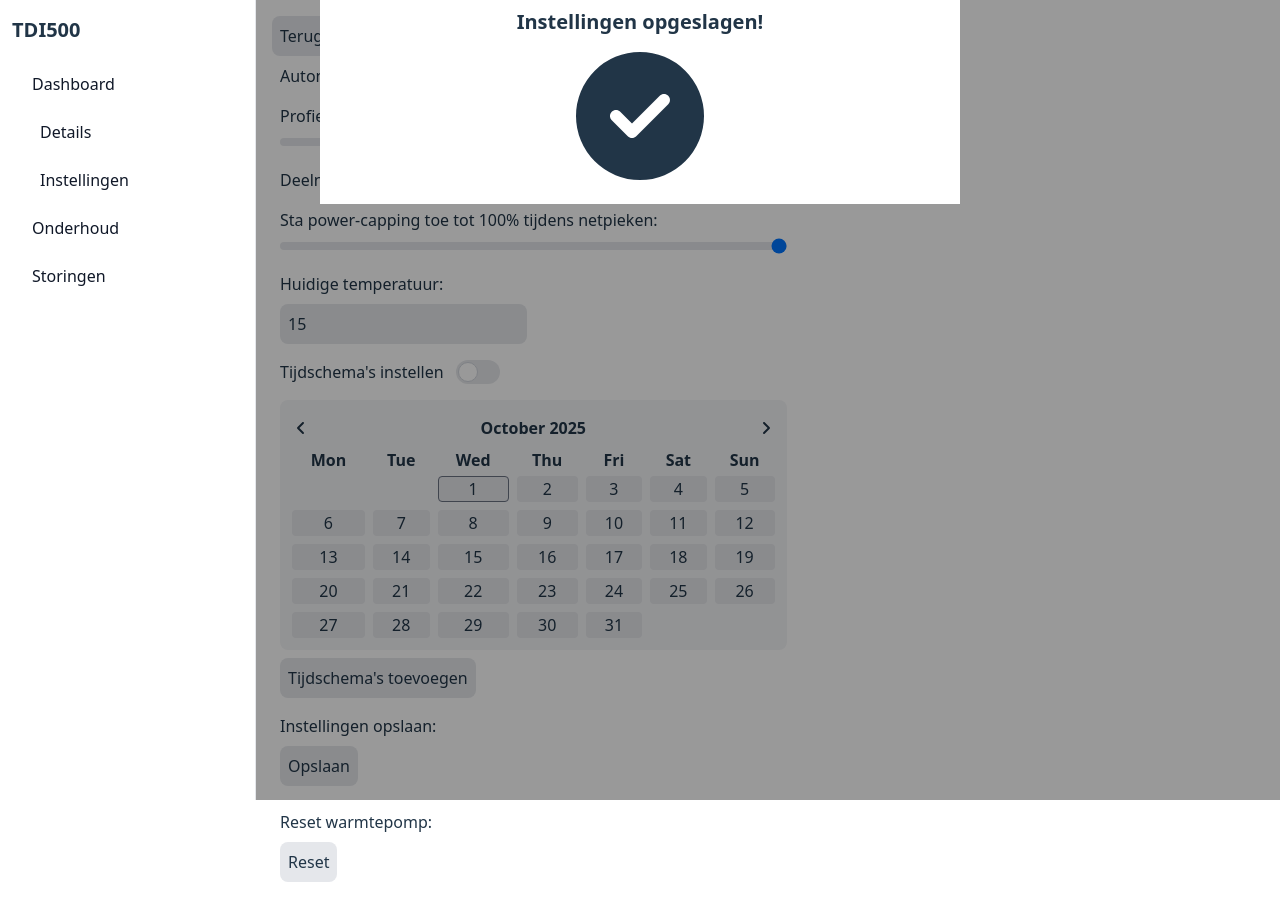
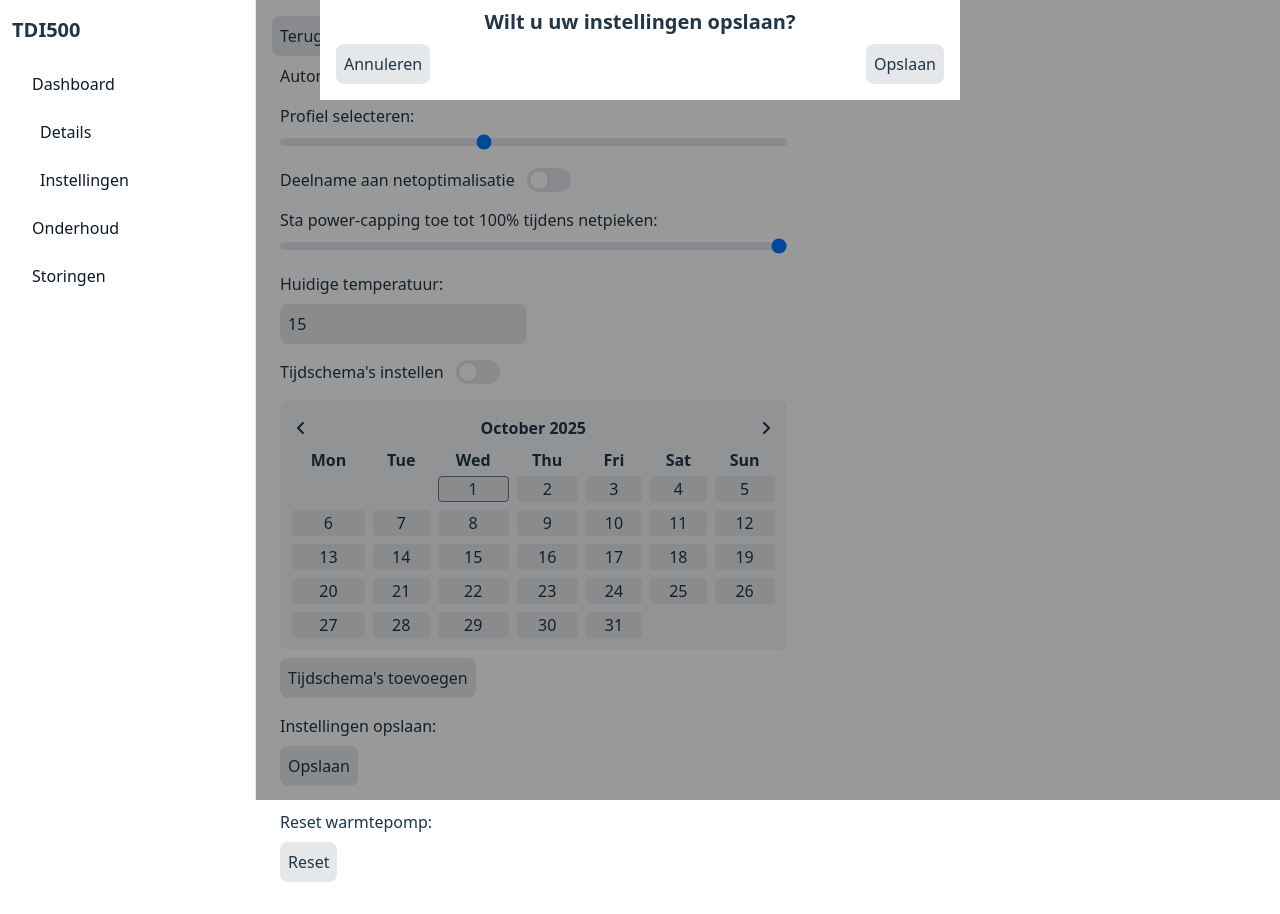
Before and after one commit to CurleyDS/Installateursportaal, a React (Vite) app: page /0/Instellingen in a window 1280 px wide. Both pictures are taken after a click on the button "Opslaan". Built offline with nearby package versions, Linux system fonts and the light colour scheme.

Commit message:
Completed settings submit for now

```diff
--- a/src/pages/DetailsSettings.jsx
+++ b/src/pages/DetailsSettings.jsx
@@ -26,6 +26,12 @@ function DetailsSettings() {
         document.getElementById("confirmModal").classList.remove('hidden');
 
         setModal(saveOrReset);
+    }
+
+    const submitSettings = () => {
+        console.log(settings);
+        setSubmitModal(true);
+
     }
 
     const closeModal = () => {
@@ -123,7 +129,7 @@ function DetailsSettings() {
                         <fieldset className="p-2">
                             <label htmlFor="save-submit" className='block mb-2'>
                                 <span className="block mb-2">Instellingen opslaan:</span>
-                                <button type="button" className="p-2 bg-gray-200 rounded-lg" onClick={() => {console.log(settings); openModal(0)}}>Opslaan</button>
+                                <button type="button" className="p-2 bg-gray-200 rounded-lg" onClick={() => {openModal(0)}}>Opslaan</button>
                             </label>
                         </fieldset>
                     </form>
@@ -140,20 +146,20 @@ function DetailsSettings() {
                 <div id="confirmModal" className="fixed top-0 left-0 z-10 hidden bg-black/40 w-full h-full overflow-auto">
                     <div className="flex items-center justify-center w-full">
                         <div className="flex flex-col items-center justify-center bg-white p-2 w-1/2">
-                            {submitModal ? (
+                            {!submitModal ? (
                                 <>
                                     <span className="self-center text-xl font-semibold">{modal == 0 ? "Wilt u uw instellingen opslaan?" : "Weet u zeker dat u de warmtepomp wilt resetten?"}</span>
 
                                     <fieldset className="flex items-center justify-between p-2 w-full">
                                         <button type="button" className="p-2 bg-gray-200 rounded-lg" onClick={() => closeModal()}>Annuleren</button>
-                                        <button type="button" className="p-2 bg-gray-200 rounded-lg" onClick={() => setSubmitModal(true)}>{modal == 0 ? "Opslaan" : "Reset"}</button>
+                                        <button type="button" className="p-2 bg-gray-200 rounded-lg" onClick={() => submitSettings()}>{modal == 0 ? "Opslaan" : "Reset"}</button>
                                     </fieldset>
                                 </>
                             ) : (
                                 <>
                                     <span className="self-center text-xl font-semibold">{modal == 0 ? "Instellingen opgeslagen!" : "Warmtepomp reset!"}</span>
 
-                                    <button type="submit" className="p-2"><FontAwesomeIcon icon={faCircleCheck} className="text-9xl p-2" /></button>
+                                    <button type="submit" className="p-2" onClick={() => {setSubmitModal(false); closeModal()}}><FontAwesomeIcon icon={faCircleCheck} className="p-2 text-9xl" /></button>
                                 </>
                             )}
                         </div>
```
